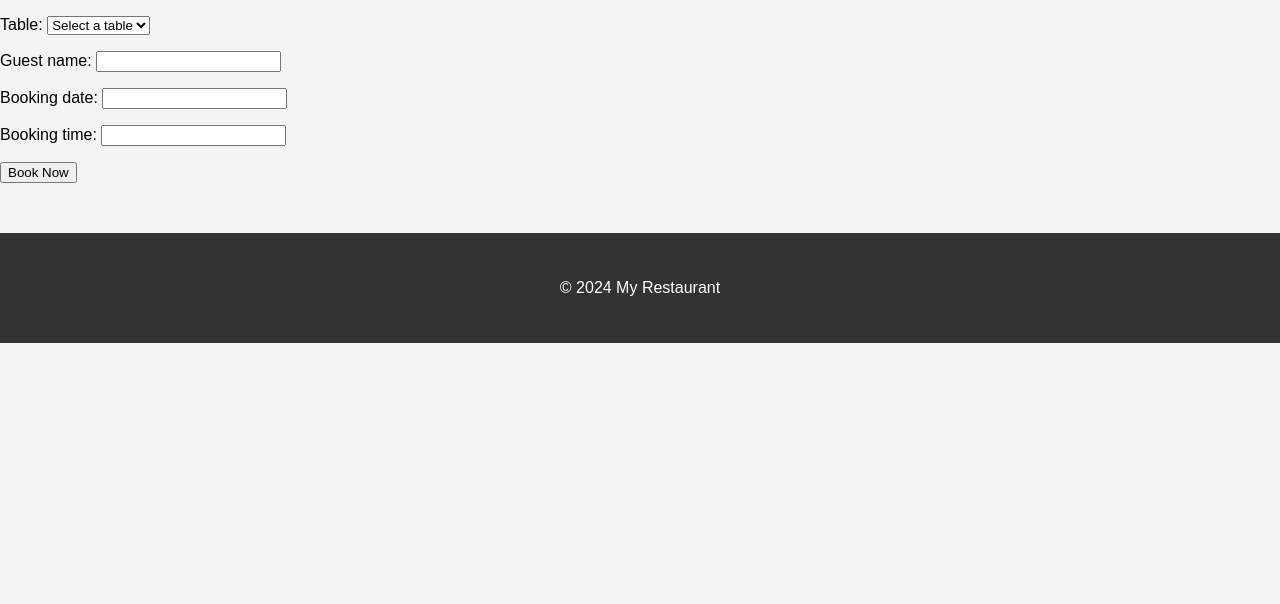
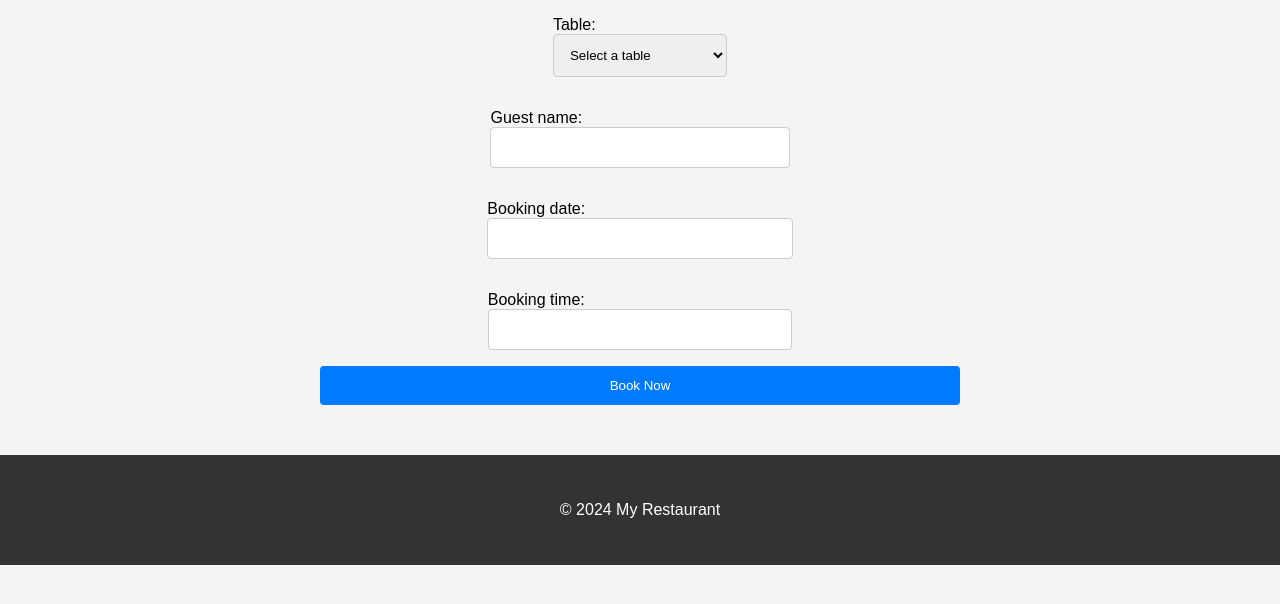
Before and after one commit to Zahid295/spice-enjoy-house, a Django app: page /bookings/ in a window 1280 px wide. Shown: the top 604 px of the page. Run offline with Django 4.2, Linux system fonts and the light colour scheme; data comes from the database, SQL or seed files in the repository; data that the repository does not hold is empty.

Commit message:
Add form login and styles

```diff
--- a/booking_app/templates/booking_form.html
+++ b/booking_app/templates/booking_form.html
@@ -7,4 +7,17 @@
     {{ form.as_p }}
     <button type="submit">Book Now</button>
 </form>
+  <!-- Display form-level errors -->
+  {% if form.errors %}
+  <div class="error-message">
+      {{ form.errors.non_field_errors }}
+  </div>
+{% endif %}
+
+<!-- Display custom error message -->
+{% if error_message %}
+  <div class="error-message">
+      {{ error_message }}
+  </div>
+{% endif %}
 {% endblock content %}
--- a/static/css/styles.css
+++ b/static/css/styles.css
@@ -106,6 +106,65 @@ section {
     font-size: 1.2em;
 }
 
+/* booking.css */
+.container {
+    max-width: 600px;
+    margin: 0 auto;
+    padding: 20px;
+    background-color: #f9f9f9;
+    border-radius: 8px;
+    box-shadow: 0 2px 4px rgba(0, 0, 0, 0.1);
+    text-align: center; /* Center the content */
+}
+
+h1 {
+    margin-bottom: 20px;
+}
+
+form {
+    display: flex;
+    flex-direction: column;
+    align-items: center; /* Center form elements horizontally */
+}
+
+.form-field {
+    width: 50%; /* Set input fields and dropdown to 50% width */
+    margin-bottom: 10px;
+}
+
+select,
+input[type="text"],
+button {
+    width: 100%;
+    padding: 12px;
+    border: 1px solid #ccc;
+    border-radius: 4px;
+    box-sizing: border-box;
+}
+
+button {
+    width: 50%; /* Set submit button to 50% width */
+    background-color: #007bff;
+    color: #fff;
+    border: none;
+    cursor: pointer;
+}
+
+/* Style the error messages */
+.error-message {
+    color: #ff0000;
+    font-size: 14px;
+    margin-top: 10px;
+}
+
+/* Media query for responsiveness */
+@media screen and (max-width: 480px) {
+    .container {
+        max-width: 100%;
+    }
+}
+
+
 /* Media Queries */
 @media (max-width: 768px) {
     .header ul li {
```
